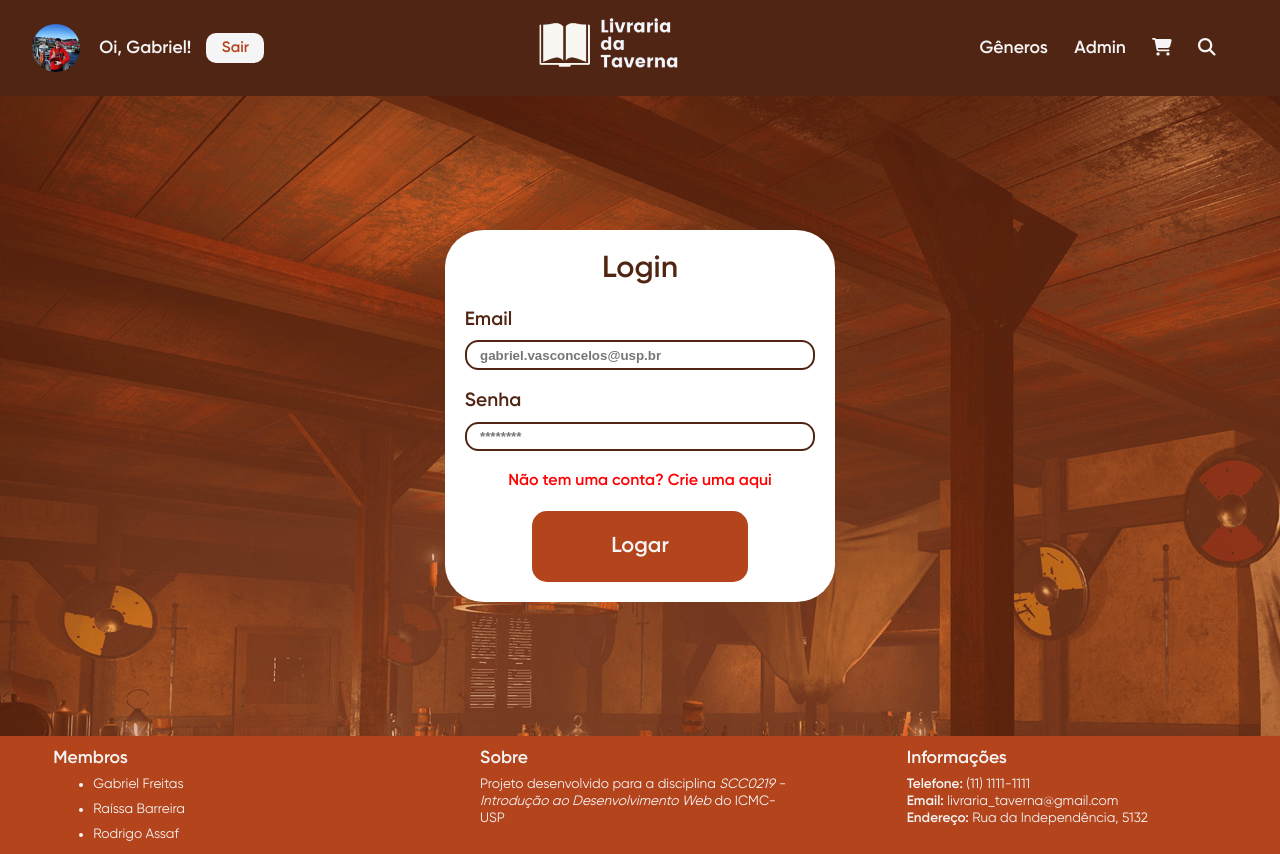
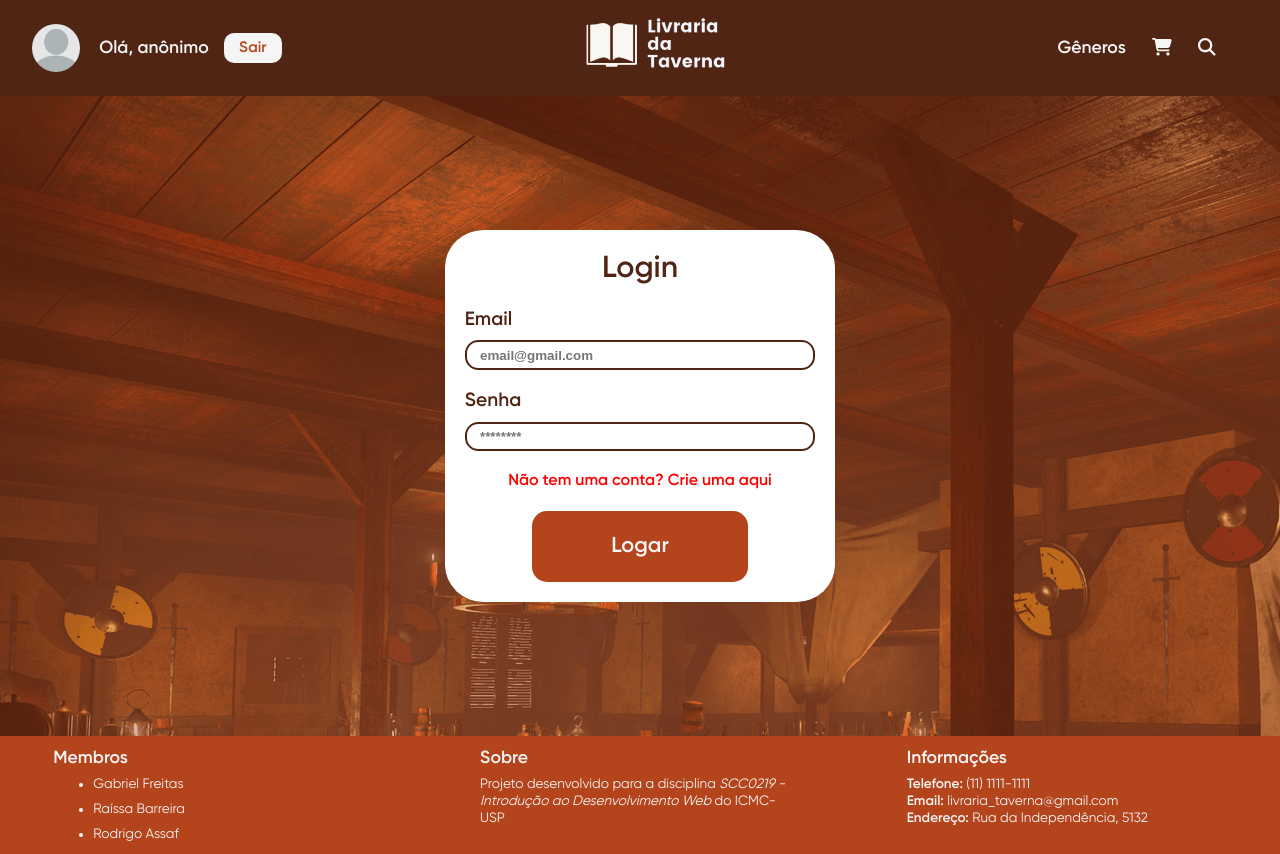
Before and after one commit to kibonusp/livraria-da-taverna, a React (Create React App) app in the folder frontend/: page /login in a window 1280 px wide. Built offline with nearby package versions, Linux system fonts and the light colour scheme.

Commit message:
Create login functionality

```diff
--- a/frontend/src/App.js
+++ b/frontend/src/App.js
@@ -27,7 +27,7 @@ function App() {
 
     return (
         <>
-            <Navbar />
+            <Navbar data={data} setData={setData} />
             <Routes>
                 <Route path="/" element={<App />} />
                 <Route index element={<Home data={data} setData={setData} />} />
--- a/frontend/src/admin/Admins.js
+++ b/frontend/src/admin/Admins.js
@@ -1,7 +1,7 @@
 import { Link } from "react-router-dom"
 import { Container, Description, Action, ActionDiv } from "../styles/adminStyles/HomeAdminStyle"
 
-export default function Admins() {
+export default function Admins({data, setData}) {
     return (
         <Container>
             <Description>Escolha uma ação para realizar</Description>
--- a/frontend/src/components/Navbar.js
+++ b/frontend/src/components/Navbar.js
@@ -1,19 +1,42 @@
 import { Link } from "react-router-dom"
 import logo from "../assets/logo.png"
-import userPhoto from "../assets/user.jpg"
 import { NavHeader, UserPhoto, Profile, Logo, Utils, Links, Sair } from "../styles/componentsStyles/NavbarStyle"
 import { FontAwesomeIcon } from '@fortawesome/react-fontawesome'
 import { faSearch, faCartShopping} from '@fortawesome/free-solid-svg-icons'
+import { userImages } from "../images"
+import { useEffect } from "react"
 
 
 
-export default function Navbar() {
+export default function Navbar({data, setData}) {
+
+    useEffect(() => {
+        if (data.logged)
+            console.log("Usuário logou")
+        else
+            console.log("Usuário não logou")
+    }, [data.logged])
+
+    const signOut = () => {
+        setData({...data, logged: false})
+    }
+
     return (
         <NavHeader>
             <Profile>
-                <UserPhoto src={userPhoto} alt="Foto do usuário" />
-                <Link to="/myProfile">Oi, Gabriel!</Link>
-                <Link to="/login">
+                {
+                    data.users[data.logged.user] ?
+                        <>
+                            <UserPhoto src={userImages[data.users[data.logged.user].photo]} alt="Foto do usuário" />
+                            <Link to="/myProfile">Olá, {data.users[data.logged.user].name.split(' ')[0]}</Link>
+                        </>
+                    :
+                        <>
+                            <UserPhoto src={userImages["anonymous"]} alt="Foto do usuário" />
+                            <Link to="/login">Olá, anônimo</Link>
+                        </>
+                }
+                <Link to="/login" onClick={() => signOut()}>
                     <Sair>Sair</Sair>
                 </Link>
             </Profile>
@@ -21,7 +44,15 @@ export default function Navbar() {
             <Utils>
                 <Links>
                     <Link to="/genders">Gêneros</Link>
-                    <Link to="/admin">Admin</Link>
+                    {
+                        data.users[data.logged.user] ?
+                            data.users[data.logged.user].admin === true ?
+                            <Link to="/admin">Admin</Link>
+                            :
+                            ""
+                        :
+                        ""
+                    }
                     <Link to="/cart"><FontAwesomeIcon icon={faCartShopping} /></Link>
                     <Link to="/search"><FontAwesomeIcon icon={faSearch} /></Link>
                 </Links>
--- a/frontend/src/data.json
+++ b/frontend/src/data.json
@@ -90,5 +90,9 @@
             "sold": 35
         }
     ],
-    "cart": []
+    "cart": [],
+    "logged": {
+        "situation": false,
+        "user": -1
+    }
 }
--- a/frontend/src/images.js
+++ b/frontend/src/images.js
@@ -7,11 +7,13 @@ import duna from "./assets/duna.jpeg"
 import vermelho from "./assets/vermelho.jpeg"
 import davinci from "./assets/davinci.jpg"
 import robot from "./assets/robot.jpeg"
+import anonymous from "./assets/anonymous.webp"
 
 export const userImages = {
     "user": user,
     "arabe": arabe,
-    "admin": admin
+    "admin": admin,
+    "anonymous": anonymous
 };
 
 export const productImages = {
--- a/frontend/src/user/Login.js
+++ b/frontend/src/user/Login.js
@@ -1,8 +1,32 @@
-import { Link } from "react-router-dom"
+import { useState } from "react";
 import { FormDiv, FormInput, FormLabel, Container, Description, FormButton, Box } from "../styles/userStyles/LoginStyles"
+import { useNavigate } from "react-router-dom";
 
 
-export default function Login() {
+export default function Login({data, setData}) {
+    const [user, setUser] = useState({email: undefined, password: undefined});
+    const navigate = useNavigate();
+
+    const enterLogin = () => {
+        let i = 0;
+        let found = false;
+        while (i < data.users.length && !found) {
+            if (data.users[i].email === user.email) {
+                console.log("User Found");
+                if (data.users[i].password === user.password) {
+                    console.log("Correct password");
+                    setData({...data, logged: {"situation": true, "user": i}});
+                    navigate("/");
+                }
+                else
+                    console.log("Wrong password");
+            }
+            i++;
+        }
+        if (!found)
+            console.log("User not found")
+    }
+
     return (
         <Container>
             <Box>
@@ -10,17 +34,15 @@ export default function Login() {
 
                 <FormDiv>
                     <FormLabel>Email</FormLabel>
-                    <FormInput placeholder="gabriel.vasconcelos@usp.br"></FormInput>
+                    <FormInput placeholder="email@gmail.com" onInput={e => setUser({...user, email: e.target.value})}></FormInput>
                 </FormDiv>
 
                 <FormDiv>
                     <FormLabel>Senha</FormLabel>
-                    <FormInput placeholder="********" ></FormInput>
+                    <FormInput type="password" placeholder="********" onInput={e => setUser({...user, password: e.target.value})} ></FormInput>
                 </FormDiv>
                 <a className="cadastrar" href="/cadastro" >Não tem uma conta? Crie uma aqui</a>
-                <Link to="/">
-                    <FormButton>Logar</FormButton>
-                </Link>
+                <FormButton onClick={() => enterLogin()}>Logar</FormButton>
             </Box>
         </Container>
 
```
Also changed, not shown: frontend/src/assets/anonymous.webp (added).
